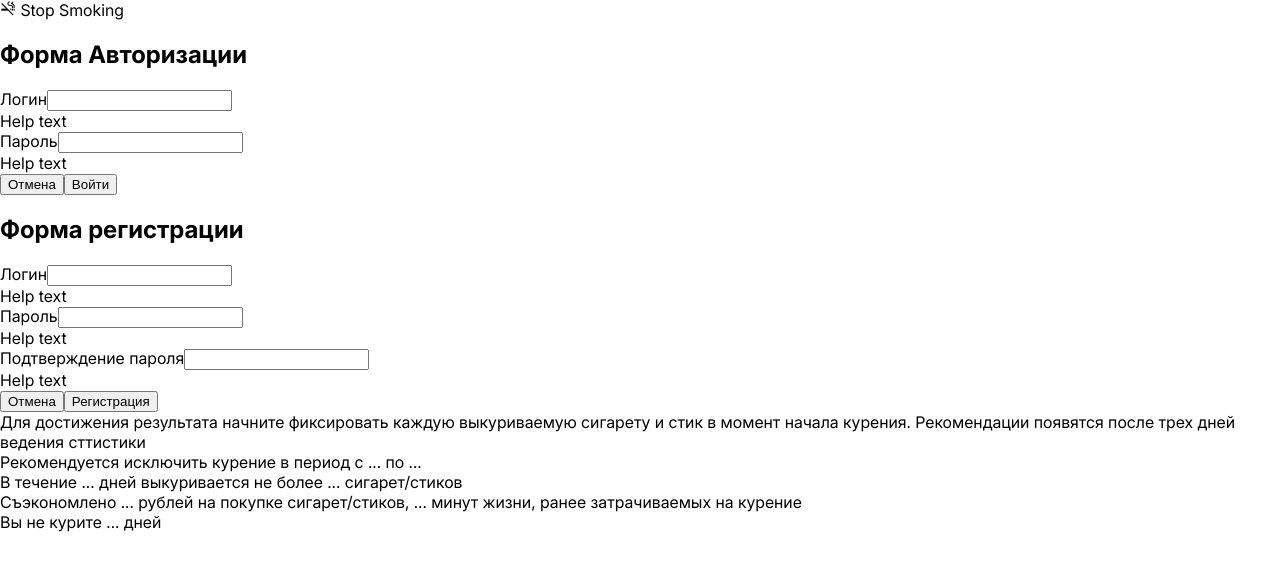
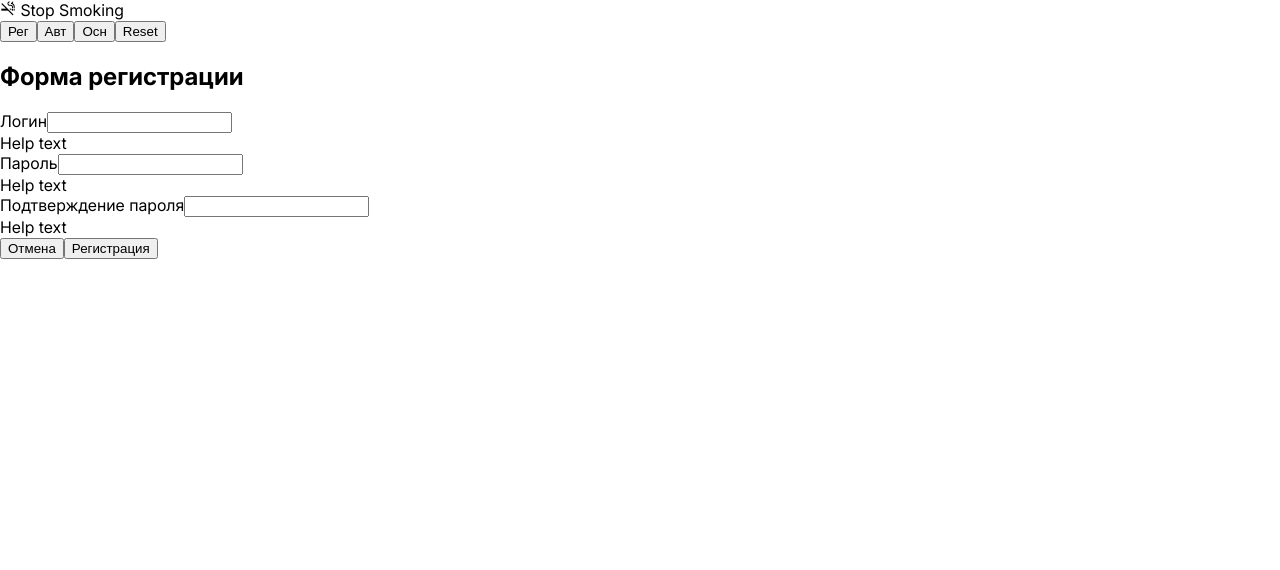
Before and after one commit to Archinsk/87_stop_smoking, a React (Create React App) app: page / in a window 1280 px wide. Shown: the top 570 px of the page. Built offline with nearby package versions, Linux system fonts and the light colour scheme.

Commit message:
routing in progress

```diff
--- a/src/App.js
+++ b/src/App.js
@@ -1,6 +1,35 @@
+import { useState } from "react";
 import "./App.css";
 
 function App() {
+  const [screen, setScreen] = useState("registration");
+  const [user, setUser] = useState({
+    login: "",
+    password: "",
+    passwordConfirmation: "",
+    errorType: "",
+    errorText: "",
+  });
+  const [isLoading, setIsLoading] = useState(false);
+  const [isAuthUser, setIsAuthUser] = useState(false);
+
+  const validateAuthForm = () => {
+    console.log("Валидация авторизации");
+  };
+
+  const validateRegForm = () => {
+    console.log("Валидация регистрации");
+  };
+
+  const resetUser = () => {
+    setUser({
+      login: "",
+      password: "",
+      passwordConfirmation: "",
+      errorType: "",
+      errorText: "",
+    });
+  };
   const handleSubmitForm = (formData) => {
     console.log("form submit");
     console.log(formData);
@@ -16,13 +45,26 @@ function App() {
   return (
     <div className="app">
       <span className="material-icons">smoke_free</span> Stop Smoking
+      <div>
+        <button onClick={() => setScreen("registration")}>Рег</button>
+        <button onClick={() => setScreen("authorization")}>Авт</button>
+        <button onClick={() => setScreen("main")}>Осн</button>
+        <button onClick={resetUser}>Reset</button>
+      </div>
+      {screen === "authorization" && (
+        <>
           <h2>Форма Авторизации</h2>
           <form onSubmit={handleSubmitForm}>
             <div className="form-group">
               <label htmlFor="authLogin" className="form-label">
                 Логин
               </label>
-          <input className="form-control" id="authLogin" />
+              <input
+                className="form-control"
+                id="authLogin"
+                value={user.login}
+                onChange={(e) => setUser({ ...user, login: e.target.value })}
+              />
               <div id="emailHelp" className="form-text">
                 Help text
               </div>
@@ -31,7 +73,13 @@ function App() {
               <label htmlFor="authPassword" className="form-label">
                 Пароль
               </label>
-          <input type="password" className="form-control" id="authPassword" />
+              <input
+                type="password"
+                className="form-control"
+                id="authPassword"
+                value={user.password}
+                onChange={(e) => setUser({ ...user, password: e.target.value })}
+              />
               <div id="emailHelp" className="form-text">
                 Help text
               </div>
@@ -39,15 +87,32 @@ function App() {
             <div>
               <button type="button">Отмена</button>
               <button>Войти</button>
+              <button
+                type="button"
+                onClick={() => {
+                  setScreen("registration");
+                }}
+              >
+                Зарегистрироваться
+              </button>
             </div>
           </form>
+        </>
+      )}
+      {screen === "registration" && (
+        <>
           <h2>Форма регистрации</h2>
           <form onSubmit={handleSubmitForm}>
             <div className="form-group">
               <label htmlFor="registrationLogin" className="form-label">
                 Логин
               </label>
-          <input className="form-control" id="registrationLogin" />
+              <input
+                className="form-control"
+                id="registrationLogin"
+                value={user.login}
+                onChange={(e) => setUser({ ...user, login: e.target.value })}
+              />
               <div id="registrationLoginHelp" className="form-text">
                 Help text
               </div>
@@ -60,6 +125,8 @@ function App() {
                 type="password"
                 className="form-control"
                 id="registrationPassword"
+                value={user.password}
+                onChange={(e) => setUser({ ...user, password: e.target.value })}
               />
               <div id="registrationPasswordHelp" className="form-text">
                 Help text
@@ -76,8 +143,15 @@ function App() {
                 type="password"
                 className="form-control"
                 id="registrationPasswordConfirmation"
+                value={user.passwordConfirmation}
+                onChange={(e) =>
+                  setUser({ ...user, passwordConfirmation: e.target.value })
+                }
               />
-          <div id="registrationPasswordConfirmationHelp" className="form-text">
+              <div
+                id="registrationPasswordConfirmationHelp"
+                className="form-text"
+              >
                 Help text
               </div>
             </div>
@@ -86,6 +160,10 @@ function App() {
               <button>Регистрация</button>
             </div>
           </form>
+        </>
+      )}
+      {screen === "main" && (
+        <>
           <div className="alert">
             Для достижения результата начните фиксировать каждую выкуриваемую
             сигарету и стик в момент начала курения. Рекомендации появятся после
@@ -102,6 +180,8 @@ function App() {
             ранее затрачиваемых на курение
           </div>
           <div className="alert">Вы не курите ... дней</div>
+        </>
+      )}
     </div>
   );
 }
```
Also changed, not shown: src/assets/time.txt. Lines whose indentation alone changed are shown as unchanged.
